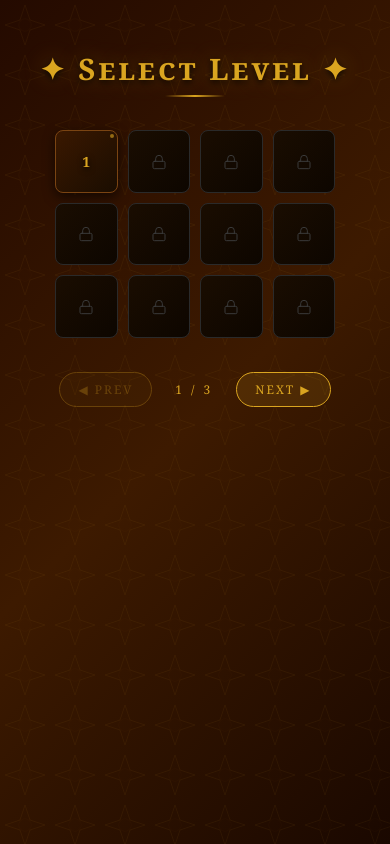
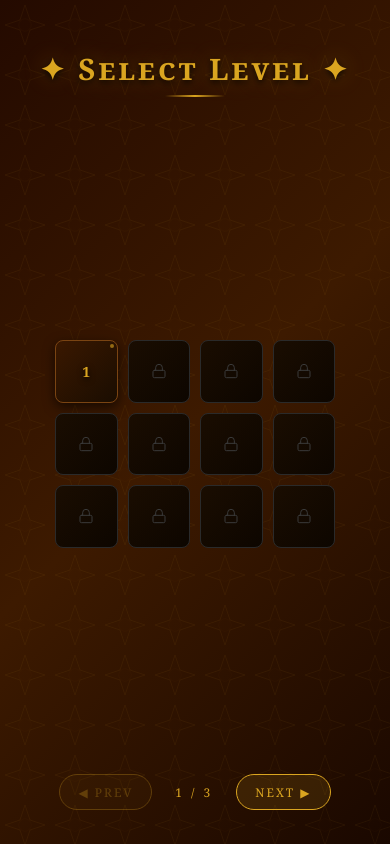
Before and after one commit to nenshibudheliya-coder/Free-the-Key, a React (Vite) app: page / in a window 390 px wide. Both pictures are taken after a click on the button "START". Built offline with nearby package versions, Linux system fonts and the light colour scheme.

Commit message:
set mobile view

```diff
--- a/src/Components/LevelSelect.jsx
+++ b/src/Components/LevelSelect.jsx
@@ -92,15 +92,22 @@ export default function LevelSelect({ onPlay, onBack, unlockedCount = 1, complet
             </div>
 
             {/* Level Grid */}
+            <div style={{
+                flexGrow: 1,
+                display: "flex",
+                alignItems: "center",
+                justifyContent: "center",
+                width: "100%",
+                zIndex: 10
+            }}>
                 <div
                     className="level-grid"
                     style={{
-                    zIndex: 10,
                         /* 4 fixed columns: Row1→1-4, Row2→5-8, Row3→9-12 */
                         gridTemplateColumns: "repeat(4, minmax(clamp(60px, 7vw, 100px), 1fr))",
                         maxWidth: "clamp(280px, 48vw, 520px)",
+                        width: "100%",
                         alignSelf: "center",
-                    marginTop: "clamp(10px, 2vh, 30px)",
                     }}
                 >
                     {levelsOnPage.map((lv) => {
@@ -115,12 +122,14 @@ export default function LevelSelect({ onPlay, onBack, unlockedCount = 1, complet
                         );
                     })}
                 </div>
+            </div>
 
             {/* Pagination */}
             <div style={{
                 display: "flex", gap: "clamp(12px, 2vw, 28px)",
                 alignItems: "center", zIndex: 10,
-                marginTop: "clamp(30px, 4vh, 60px)",
+                marginTop: "auto",
+                marginBottom: "clamp(10px, 2vh, 20px)",
                 flexShrink: 0
             }}>
                 <button
```
Lines whose indentation alone changed are shown as unchanged.
